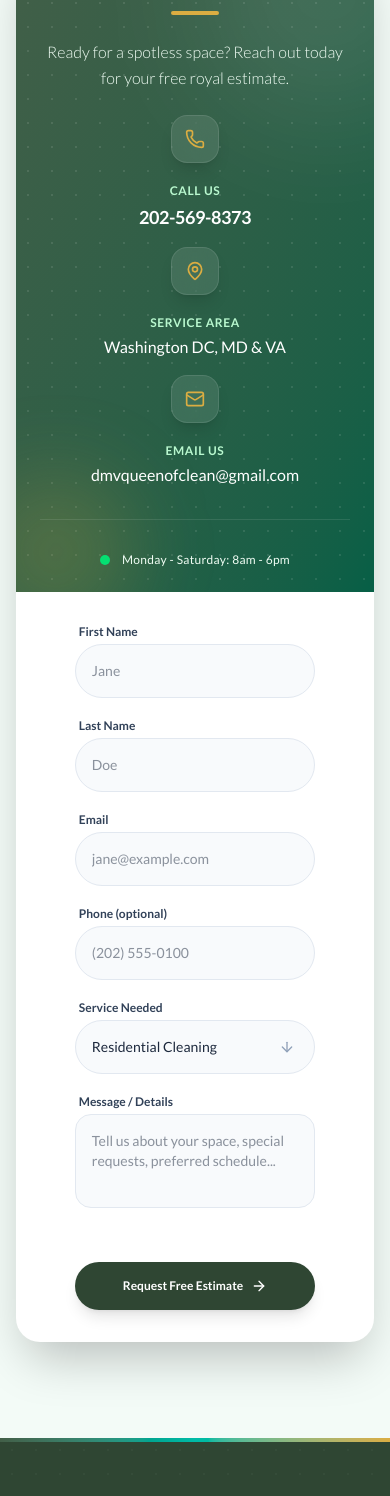
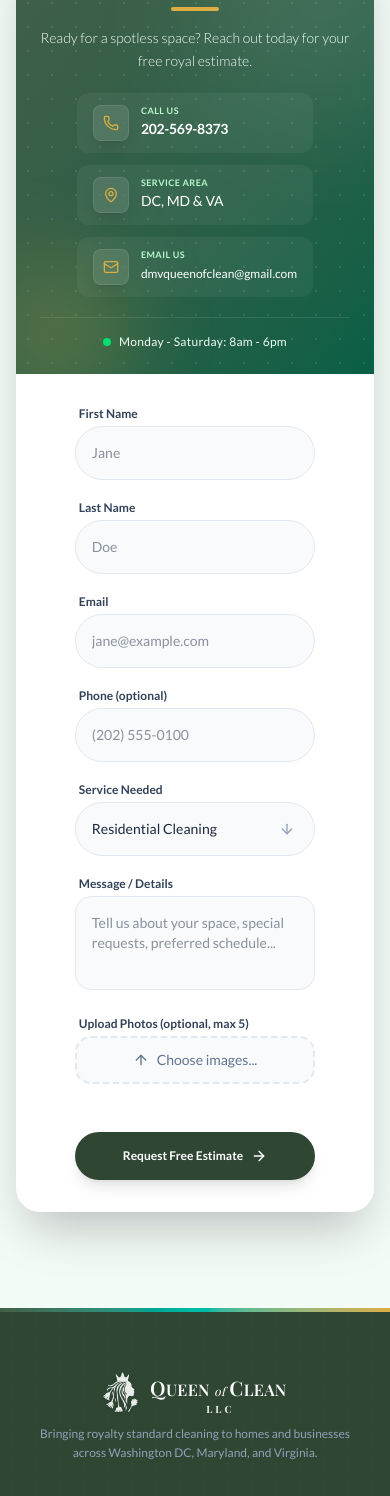
Before and after one commit to kingdomb/dmv-queen, a React (Vite) app: page / in a window 390 px wide. Shown: the part 4609-6105 px from the top of the page. Built offline with nearby package versions, Linux system fonts and the light colour scheme.

Commit message:
fix: footer layout, contact form image upload, gold remove buttons, discount code in subscribe payload

```diff
--- a/src/App.jsx
+++ b/src/App.jsx
@@ -305,7 +305,7 @@ const App = () => {
       const res = await fetch(`${import.meta.env.VITE_API_URL}/subscribe`, {
         method: 'POST',
         headers: { 'Content-Type': 'application/json' },
-        body: JSON.stringify({ email: subEmail, name: subName, website: honeypot }),
+        body: JSON.stringify({ email: subEmail, name: subName, website: honeypot, discountCode: 'ROYAL10' }),
       });
       if (!res.ok) throw new Error('Failed');
       setActiveModal('success');
@@ -445,7 +445,7 @@ const App = () => {
                     <button
                       type='button'
                       onClick={() => removeImage(i)}
-                      className='absolute -top-2 -right-2 w-5 h-5 bg-red-500 text-white rounded-full text-xs flex items-center justify-center opacity-100 lg:opacity-0 lg:group-hover/thumb:opacity-100 transition-opacity shadow-sm'
+                      className='absolute -top-2 -right-2 w-5 h-5 bg-royal-gold text-white rounded-full text-xs flex items-center justify-center opacity-100 lg:opacity-0 lg:group-hover/thumb:opacity-100 transition-opacity shadow-sm'
                     >
                       ×
                     </button>
@@ -947,8 +947,7 @@ const App = () => {
         <div className='max-w-5xl mx-auto px-4 sm:px-6 lg:px-8'>
           <div className='bg-white rounded-3xl shadow-2xl overflow-hidden flex flex-col lg:flex-row'>
             {/* Left/Top Side (Green Info) */}
-            {/* Reduced padding for mobile/tablet (p-6/p-8) vs desktop (p-12) */}
-            <div className='relative p-6 md:p-8 lg:p-12 lg:w-2/5 flex flex-col justify-between overflow-hidden bg-gradient-to-br from-royal-green to-[#065f46] text-white text-center lg:text-left'>
+            <div className='relative p-6 md:p-8 lg:p-12 lg:w-2/5 flex flex-col justify-between overflow-hidden bg-gradient-to-br from-royal-green to-[#065f46] text-white'>
               <div
                 className='absolute inset-0 opacity-10 pointer-events-none'
                 style={{
@@ -960,74 +959,73 @@ const App = () => {
               <div className='absolute bottom-0 left-0 -ml-10 -mb-10 w-40 h-40 bg-royal-gold/20 rounded-full blur-2xl pointer-events-none'></div>
 
               <div className='relative z-10'>
-                <h2 className='text-3xl lg:text-4xl font-serif font-extrabold mb-2 tracking-tight'>
+                <h2 className='text-2xl md:text-3xl lg:text-4xl font-serif font-extrabold mb-2 tracking-tight text-center lg:text-left'>
                   Contact Us
                 </h2>
-                <div className='w-12 h-1 bg-royal-gold rounded-full mb-6 mx-auto lg:mx-0'></div>
+                <div className='w-12 h-1 bg-royal-gold rounded-full mb-4 lg:mb-6 mx-auto lg:mx-0'></div>
 
-                {/* Reduced margin-bottom on mobile */}
-                <p className='mb-6 lg:mb-10 text-green-50 text-base md:text-lg leading-relaxed font-light'>
+                <p className='mb-5 lg:mb-10 text-green-50 text-sm md:text-base lg:text-lg leading-relaxed font-light text-center lg:text-left'>
                   Ready for a spotless space? Reach out today for your free
                   royal estimate.
                 </p>
 
-                {/* Reduced vertical spacing between items on mobile */}
-                <div className='space-y-4 lg:space-y-8'>
-                  <div className='flex flex-col items-center lg:flex-row lg:items-start gap-5 group'>
-                    <div className='w-12 h-12 bg-white/10 backdrop-blur-md rounded-2xl flex items-center justify-center flex-shrink-0 border border-white/10 shadow-lg group-hover:bg-white/20 transition-all duration-300'>
-                      <Phone className='w-5 h-5 text-royal-gold' />
+                {/* Contact info — 3-col grid on tablet, stacked rows on mobile, list on desktop */}
+                {/* Mobile: centered fit-content column. Tablet: 3-col grid. Desktop: left-aligned list */}
+                <div className='flex justify-center md:block'>
+                  <div className='flex flex-col gap-3 md:grid md:grid-cols-3 lg:grid-cols-1 lg:gap-5'>
+                    <a href='tel:2025698373' className='flex items-center gap-3 lg:gap-4 bg-white/5 md:bg-white/10 rounded-xl px-4 py-3 lg:p-0 lg:bg-transparent lg:rounded-none group hover:bg-white/15 lg:hover:bg-transparent transition-all'>
+                      <div className='w-9 h-9 lg:w-12 lg:h-12 bg-white/10 backdrop-blur-md rounded-lg lg:rounded-2xl flex items-center justify-center flex-shrink-0 border border-white/10 shadow-lg group-hover:bg-white/20 transition-all duration-300'>
+                        <Phone className='w-4 h-4 lg:w-5 lg:h-5 text-royal-gold' />
                       </div>
-                    <div>
-                      <p className='text-xs font-bold text-green-200 uppercase tracking-wider mb-1'>
+                      <div className='text-left'>
+                        <p className='text-[9px] lg:text-xs font-bold text-green-200 uppercase tracking-wider leading-tight'>
                           Call Us
                         </p>
-                      <a
-                        href='tel:2025698373'
-                        className='font-bold text-lg md:text-xl tracking-tight hover:text-royal-gold transition-colors'
-                      >
+                        <span className='font-bold text-sm lg:text-xl tracking-tight group-hover:text-royal-gold transition-colors'>
                           202-569-8373
+                        </span>
+                      </div>
                     </a>
+
+                    <div className='flex items-center gap-3 lg:gap-4 bg-white/5 md:bg-white/10 rounded-xl px-4 py-3 lg:p-0 lg:bg-transparent lg:rounded-none group hover:bg-white/15 lg:hover:bg-transparent transition-all'>
+                      <div className='w-9 h-9 lg:w-12 lg:h-12 bg-white/10 backdrop-blur-md rounded-lg lg:rounded-2xl flex items-center justify-center flex-shrink-0 border border-white/10 shadow-lg group-hover:bg-white/20 transition-all duration-300'>
+                        <MapPin className='w-4 h-4 lg:w-5 lg:h-5 text-royal-gold' />
                       </div>
-                  </div>
-
-                  <div className='flex flex-col items-center lg:flex-row lg:items-start gap-5 group'>
-                    <div className='w-12 h-12 bg-white/10 backdrop-blur-md rounded-2xl flex items-center justify-center flex-shrink-0 border border-white/10 shadow-lg group-hover:bg-white/20 transition-all duration-300'>
-                      <MapPin className='w-5 h-5 text-royal-gold' />
-                    </div>
-                    <div>
-                      <p className='text-xs font-bold text-green-200 uppercase tracking-wider mb-1'>
+                      <div className='text-left'>
+                        <p className='text-[9px] lg:text-xs font-bold text-green-200 uppercase tracking-wider leading-tight'>
                           Service Area
                         </p>
-                      <span className='font-medium text-base md:text-lg'>
-                        Washington DC, MD & VA
+                        <span className='font-medium text-sm lg:text-lg'>
+                          DC, MD & VA
                         </span>
                       </div>
                     </div>
 
-                  <div className='flex flex-col items-center lg:flex-row lg:items-start gap-5 group'>
-                    <div className='w-12 h-12 bg-white/10 backdrop-blur-md rounded-2xl flex items-center justify-center flex-shrink-0 border border-white/10 shadow-lg group-hover:bg-white/20 transition-all duration-300'>
-                      <Mail className='w-5 h-5 text-royal-gold' />
+                    <div className='flex items-center gap-3 lg:gap-4 bg-white/5 md:bg-white/10 rounded-xl px-4 py-3 lg:p-0 lg:bg-transparent lg:rounded-none group hover:bg-white/15 lg:hover:bg-transparent transition-all'>
+                      <div className='w-9 h-9 lg:w-12 lg:h-12 bg-white/10 backdrop-blur-md rounded-lg lg:rounded-2xl flex items-center justify-center flex-shrink-0 border border-white/10 shadow-lg group-hover:bg-white/20 transition-all duration-300'>
+                        <Mail className='w-4 h-4 lg:w-5 lg:h-5 text-royal-gold' />
                       </div>
-                    <div className='overflow-hidden'>
-                      <p className='text-xs font-bold text-green-200 uppercase tracking-wider mb-1'>
+                      <div className='text-left overflow-hidden'>
+                        <p className='text-[9px] lg:text-xs font-bold text-green-200 uppercase tracking-wider leading-tight'>
                           Email Us
                         </p>
-                      <span className='font-medium text-base md:text-lg break-all'>
+                        <span className='font-medium text-xs lg:text-lg'>
                           dmvqueenofclean@gmail.com
                         </span>
                       </div>
                     </div>
                   </div>
                 </div>
+              </div>
 
-              {/* Reduced margin-top for bottom section */}
-              <div className='relative z-10 mt-8 lg:mt-12 pt-8 border-t border-white/10'>
-                <div className='flex items-center justify-center lg:justify-start gap-3'>
-                  <span className='relative flex h-2.5 w-2.5'>
+              {/* Business hours */}
+              <div className='relative z-10 mt-5 lg:mt-12 pt-4 lg:pt-8 border-t border-white/10'>
+                <div className='flex items-center justify-center lg:justify-start gap-2'>
+                  <span className='relative flex h-2 w-2 lg:h-2.5 lg:w-2.5'>
                     <span className='animate-ping absolute inline-flex h-full w-full rounded-full bg-green-400 opacity-75'></span>
-                    <span className='relative inline-flex rounded-full h-2.5 w-2.5 bg-green-400'></span>
+                    <span className='relative inline-flex rounded-full h-2 w-2 lg:h-2.5 lg:w-2.5 bg-green-400'></span>
                   </span>
-                  <p className='text-xs md:text-sm font-medium text-green-50 tracking-wide'>
+                  <p className='text-xs font-medium text-green-50 tracking-wide'>
                     Monday - Saturday: 8am - 6pm
                   </p>
                 </div>
@@ -1132,6 +1130,40 @@ const App = () => {
                   />
                 </div>
 
+                {/* Image Upload */}
+                <div>
+                  <label className='block text-xs md:text-sm font-bold text-slate-700 mb-1 px-1'>
+                    Upload Photos (optional, max 5)
+                  </label>
+                  <label className='flex items-center justify-center gap-2 w-full px-4 py-3 bg-slate-50 border-2 border-dashed border-slate-200 rounded-2xl cursor-pointer hover:border-royal-green/50 hover:bg-slate-100 transition-all text-sm text-slate-500'>
+                    <ArrowRight className='w-4 h-4 -rotate-90' />
+                    <span>Choose images...</span>
+                    <input
+                      type='file'
+                      accept='image/*'
+                      multiple
+                      onChange={handleImageUpload}
+                      className='hidden'
+                    />
+                  </label>
+                  {images.length > 0 && (
+                    <div className='flex flex-wrap gap-2 mt-3'>
+                      {images.map((img, i) => (
+                        <div key={i} className='relative group/thumb'>
+                          <img src={img.preview} alt={`Upload ${i + 1}`} className='w-16 h-16 object-cover rounded-xl border border-slate-200' />
+                          <button
+                            type='button'
+                            onClick={() => removeImage(i)}
+                            className='absolute -top-2 -right-2 w-5 h-5 bg-royal-gold text-white rounded-full text-xs flex items-center justify-center opacity-100 lg:opacity-0 lg:group-hover/thumb:opacity-100 transition-opacity shadow-sm'
+                          >
+                            ×
+                          </button>
+                        </div>
+                      ))}
+                    </div>
+                  )}
+                </div>
+
                 {/* Error Message */}
                 {formError && (
                   <p className='text-red-500 text-sm text-center'>{formError}</p>
@@ -1176,40 +1208,42 @@ const App = () => {
 
         <div className='max-w-7xl mx-auto px-4 sm:px-6 lg:px-8 relative z-10'>
           {/* Footer Grid */}
-          <div className='grid grid-cols-1 md:grid-cols-2 lg:grid-cols-3 gap-12 mb-12 text-center lg:text-left'>
-            <div className='space-y-4 flex flex-col items-center lg:items-start'>
+          <div className='grid grid-cols-2 md:grid-cols-3 gap-8 md:gap-12 mb-10 md:mb-12'>
+            {/* Brand — full width on mobile */}
+            <div className='col-span-2 md:col-span-1 flex flex-col items-center md:items-start text-center md:text-left gap-3'>
               <div className='flex items-center gap-3'>
-                <img src={logoImg} alt='DMV Queen Logo' className='h-12 w-auto drop-shadow-sm brightness-0 invert opacity-90' />
+                <img src={logoImg} alt='DMV Queen Logo' className='h-10 md:h-12 w-auto drop-shadow-sm brightness-0 invert opacity-90' />
                 <div className='flex flex-col justify-center translate-y-0.5'>
                   <div className='font-serif text-white tracking-wide leading-none flex items-baseline'>
-                    <span className='text-2xl font-semibold'>Q</span>
-                    <span className='text-lg font-semibold'>UEEN</span>
-                    <span className='text-sm italic px-1 font-medium'>of</span>
-                    <span className='text-2xl font-semibold'>C</span>
-                    <span className='text-lg font-semibold'>LEAN</span>
+                    <span className='text-xl md:text-2xl font-semibold'>Q</span>
+                    <span className='text-base md:text-lg font-semibold'>UEEN</span>
+                    <span className='text-xs md:text-sm italic px-1 font-medium'>of</span>
+                    <span className='text-xl md:text-2xl font-semibold'>C</span>
+                    <span className='text-base md:text-lg font-semibold'>LEAN</span>
                   </div>
-                  <div className='font-serif text-white/90 text-xs font-bold tracking-[0.3em] text-center mt-1 leading-none pl-1'>
+                  <div className='font-serif text-white/90 text-[10px] md:text-xs font-bold tracking-[0.3em] text-center mt-0.5 leading-none pl-1'>
                     LLC
                   </div>
                 </div>
               </div>
-              <p className='text-slate-400 text-sm leading-relaxed max-w-xs'>
+              <p className='text-slate-400 text-xs md:text-sm leading-relaxed max-w-xs'>
                 Bringing royalty standard cleaning to homes and businesses
                 across Washington DC, Maryland, and Virginia.
               </p>
             </div>
 
-            <div>
-              <h4 className='font-bold text-white mb-6 tracking-wide uppercase text-sm'>
+            {/* Quick Links */}
+            <div className='text-center md:text-left'>
+              <h4 className='font-bold text-white mb-4 md:mb-6 tracking-wide uppercase text-xs md:text-sm'>
                 Quick Links
               </h4>
-              <ul className='space-y-3 text-sm text-slate-400'>
+              <ul className='space-y-2 md:space-y-3 text-xs md:text-sm text-slate-400'>
                 <li>
                   <button
                     onClick={() =>
                       window.scrollTo({ top: 0, behavior: 'smooth' })
                     }
-                    className='hover:text-royal-gold transition-colors flex items-center justify-center lg:justify-start gap-2 group w-full'
+                    className='hover:text-royal-gold transition-colors inline-flex items-center gap-2 group'
                   >
                     <span className='w-1.5 h-1.5 bg-royal-green rounded-full opacity-0 group-hover:opacity-100 transition-opacity'></span>
                     Home
@@ -1218,7 +1252,7 @@ const App = () => {
                 <li>
                   <button
                     onClick={openContact}
-                    className='hover:text-royal-gold transition-colors flex items-center justify-center lg:justify-start gap-2 group w-full'
+                    className='hover:text-royal-gold transition-colors inline-flex items-center gap-2 group'
                   >
                     <span className='w-1.5 h-1.5 bg-royal-green rounded-full opacity-0 group-hover:opacity-100 transition-opacity'></span>
                     Get an Estimate
@@ -1227,7 +1261,7 @@ const App = () => {
                 <li>
                   <button
                     onClick={openSubscribe}
-                    className='hover:text-royal-gold transition-colors flex items-center justify-center lg:justify-start gap-2 group w-full'
+                    className='hover:text-royal-gold transition-colors inline-flex items-center gap-2 group'
                   >
                     <span className='w-1.5 h-1.5 bg-royal-green rounded-full opacity-0 group-hover:opacity-100 transition-opacity'></span>
                     Special Offers
@@ -1236,51 +1270,51 @@ const App = () => {
               </ul>
             </div>
 
-            {/* Connect (Socials) - Centered in 2nd row on tablet */}
-            <div className='md:col-span-2 lg:col-span-1'>
-              <h4 className='font-bold text-white mb-6 tracking-wide uppercase text-sm'>
+            {/* Connect (Socials) */}
+            <div className='text-center md:text-left'>
+              <h4 className='font-bold text-white mb-4 md:mb-6 tracking-wide uppercase text-xs md:text-sm'>
                 Connect With Us
               </h4>
-              <div className='flex gap-4 mb-6 justify-center lg:justify-start'>
+              <div className='flex gap-3 mb-4 md:mb-6 justify-center md:justify-start'>
                 <a
                   href='https://www.facebook.com/DMVQueenOfClean'
                   target='_blank'
                   rel='noopener noreferrer'
-                  className='w-10 h-10 rounded-full bg-white/10 flex items-center justify-center text-slate-300 hover:bg-royal-gold hover:text-white transition-all'
+                  className='w-9 h-9 md:w-10 md:h-10 rounded-full bg-white/10 flex items-center justify-center text-slate-300 hover:bg-royal-gold hover:text-white transition-all'
                 >
-                  <Facebook className='w-5 h-5' />
+                  <Facebook className='w-4 h-4 md:w-5 md:h-5' />
                 </a>
                 <a
                   href='https://www.instagram.com/dmvqueenofclean_llc/'
                   target='_blank'
                   rel='noopener noreferrer'
-                  className='w-10 h-10 rounded-full bg-white/10 flex items-center justify-center text-slate-300 hover:bg-royal-gold hover:text-white transition-all'
+                  className='w-9 h-9 md:w-10 md:h-10 rounded-full bg-white/10 flex items-center justify-center text-slate-300 hover:bg-royal-gold hover:text-white transition-all'
                 >
-                  <Instagram className='w-5 h-5' />
+                  <Instagram className='w-4 h-4 md:w-5 md:h-5' />
                 </a>
                 <a
                   href='https://www.tiktok.com/@dmvqueenofclean?_r=1&_t=ZP-95mpEAfWt82'
                   target='_blank'
                   rel='noopener noreferrer'
-                  className='w-10 h-10 rounded-full bg-white/10 flex items-center justify-center text-slate-300 hover:bg-royal-gold hover:text-white transition-all'
+                  className='w-9 h-9 md:w-10 md:h-10 rounded-full bg-white/10 flex items-center justify-center text-slate-300 hover:bg-royal-gold hover:text-white transition-all'
                 >
-                  <svg className='w-5 h-5' viewBox='0 0 24 24' fill='currentColor' xmlns='http://www.w3.org/2000/svg'>
+                  <svg className='w-4 h-4 md:w-5 md:h-5' viewBox='0 0 24 24' fill='currentColor' xmlns='http://www.w3.org/2000/svg'>
                     <path d='M19.59 6.69a4.83 4.83 0 01-3.77-4.25V2h-3.45v13.67a2.89 2.89 0 01-2.88 2.5 2.89 2.89 0 01-2.89-2.89 2.89 2.89 0 012.89-2.89c.28 0 .54.04.79.1v-3.5a6.37 6.37 0 00-.79-.05A6.34 6.34 0 003.15 15.2a6.34 6.34 0 006.34 6.34 6.34 6.34 0 006.34-6.34V9.27a8.16 8.16 0 004.76 1.52v-3.4a4.85 4.85 0 01-1-.7z' />
                   </svg>
                 </a>
               </div>
-              <p className='text-slate-500 text-xs'>
-                Business Hours: Mon - Sat, 8am - 6pm
+              <p className='text-slate-500 text-[11px] md:text-xs'>
+                Mon - Sat, 8am - 6pm
               </p>
             </div>
           </div>
 
-          <div className='border-t border-white/10 pt-8 flex flex-col md:flex-row justify-between items-center gap-4 text-center md:text-left'>
-            <p className='text-slate-500 text-xs'>
+          <div className='border-t border-white/10 pt-6 md:pt-8 flex flex-col sm:flex-row justify-between items-center gap-3 md:gap-4'>
+            <p className='text-slate-500 text-[11px] md:text-xs'>
               &copy; {new Date().getFullYear()} DMV Queen Of Clean, LLC. All
               Rights Reserved.
             </p>
-            <div className='flex gap-6 text-xs text-slate-500 justify-center md:justify-start w-full md:w-auto'>
+            <div className='flex gap-4 md:gap-6 text-[11px] md:text-xs text-slate-500'>
               <a href='#' className='hover:text-slate-300 transition-colors'>
                 Privacy Policy
               </a>
```
Lines whose indentation alone changed are shown as unchanged.
